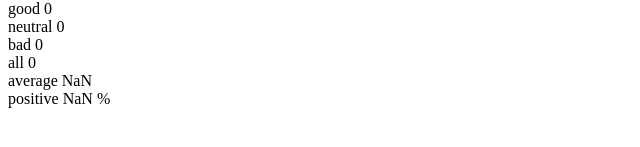
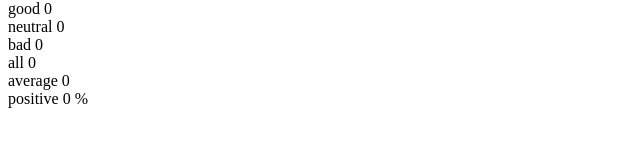
Before and after one commit to dannysunyu/fullstackopen, a React (Vite) app in the folder part1/unicafe/: page / in a window 1280 px wide. Shown: the part 155-302 px from the top of the page, without its empty margins (0-640 px from the left). Built offline with nearby package versions, Linux system fonts and the light colour scheme.

Commit message:
Finishes unicafe step3

```diff
--- a/part1/unicafe/src/App.jsx
+++ b/part1/unicafe/src/App.jsx
@@ -1,4 +1,21 @@
 import { useState } from 'react';
+
+const Statistics = ({ good, neutral, bad }) => {
+  const all = good + neutral + bad;
+  const average = all === 0 ? 0 : (good - bad) / all;
+  const postive = all === 0 ? 0 : good / all * 100;
+  return (
+    <>
+      <h2>statistics</h2>
+      <div>good {good}</div>
+      <div>neutral {neutral}</div>
+      <div>bad {bad}</div>
+      <div>all {all}</div>
+      <div>average {average}</div>
+      <div>positive {`${postive} %`}</div>
+    </>
+  );
+};
 
 const App = () => {
   // save clicks of each button to its own state
@@ -18,21 +35,17 @@ const App = () => {
     setBad(bad + 1);
   };
 
-  const all = good + neutral + bad;
-
   return (
     <div>
       <h2>give feedback</h2>
       <button onClick={handleGood}>good</button>
       <button onClick={handleNeutral}>neutral</button>
       <button onClick={handleBad}>bad</button>
-      <h2>statistics</h2>
-      <div>good {good}</div>
-      <div>neutral {neutral}</div>
-      <div>bad {bad}</div>
-      <div>all {all}</div>
-      <div>average {(good - bad) / all}</div>
-      <div>positive {`${good / all * 100} %`}</div>
+      <Statistics
+        good={good}
+        neutral={neutral}
+        bad={bad}
+      />
     </div>
   )
 };
```
